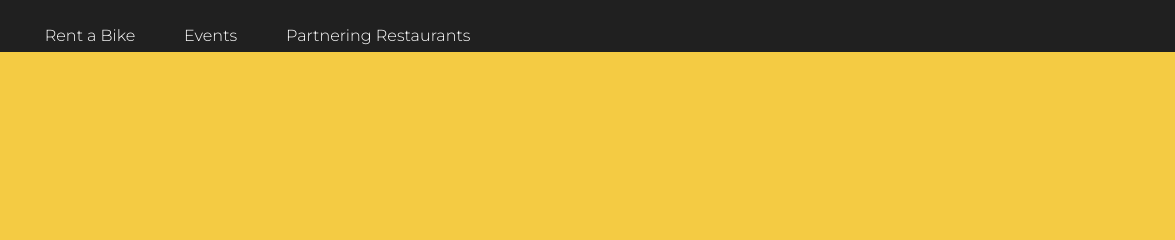
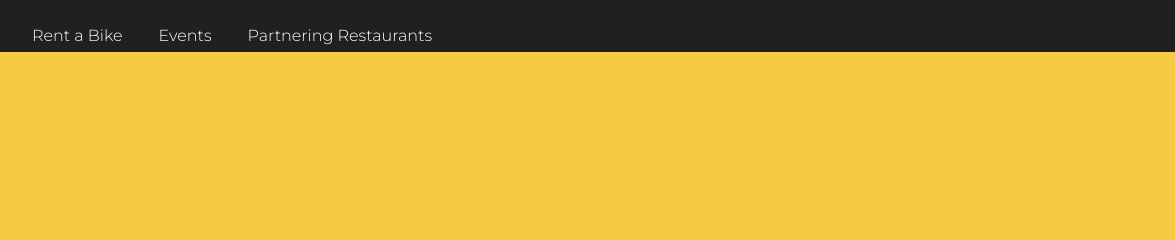
Before and after one commit to N-jquao/Bike-On, a plain HTML site: page index.html in a window 1280 px wide. Shown: the top 240 px of the page, 0-1175 px from the left. Drawn offline with Linux system fonts and the light colour scheme.

Commit message:
Update styles.css

```diff
--- a/resources/css/styles.css
+++ b/resources/css/styles.css
@@ -30,7 +30,7 @@ nav {
   color: white;
   font-family: montserrat, sans-serif;
   font-size: 1rem;
-  margin-left: 7%;
+  margin-left: 5%;
   font-weight: 300;
 }
 
```
